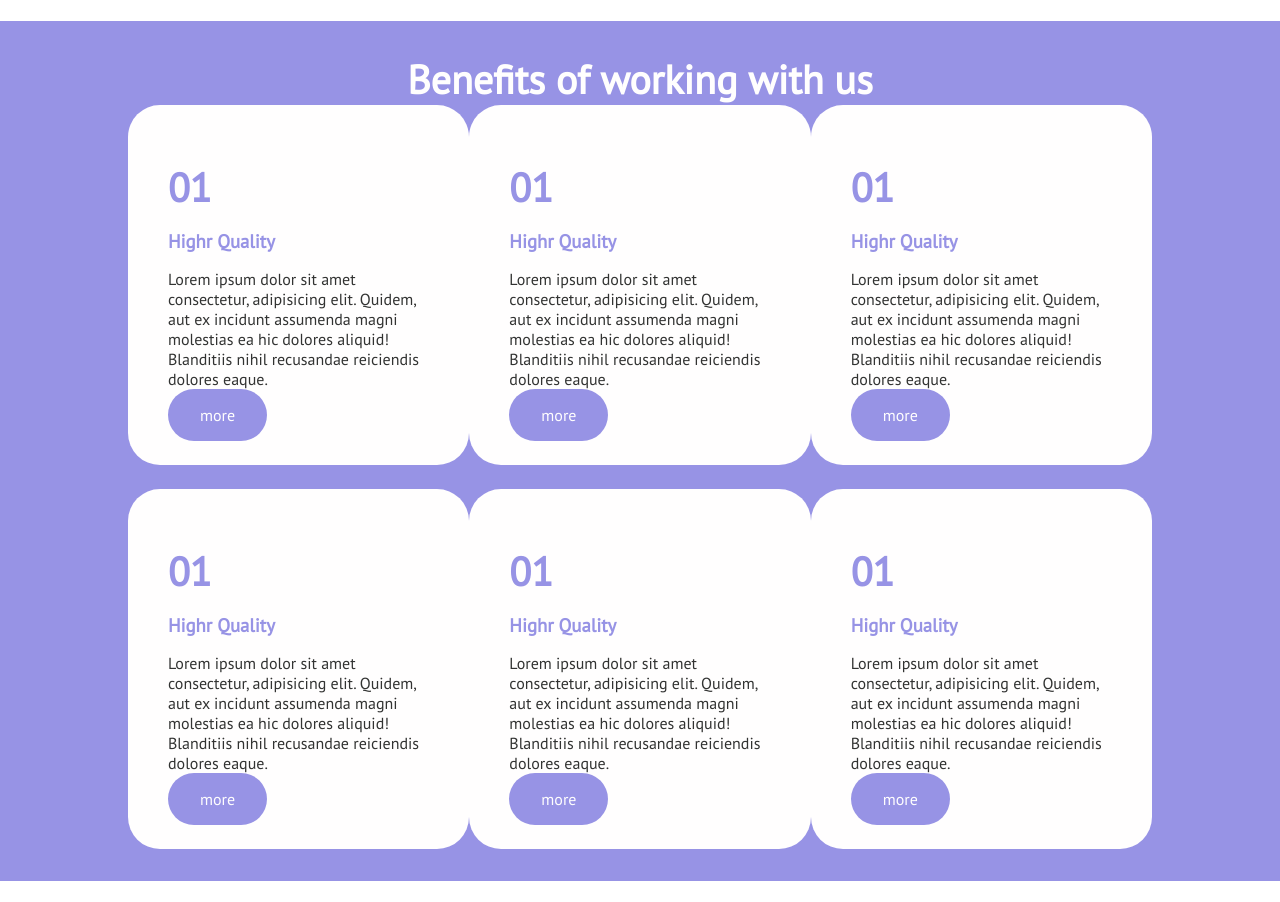
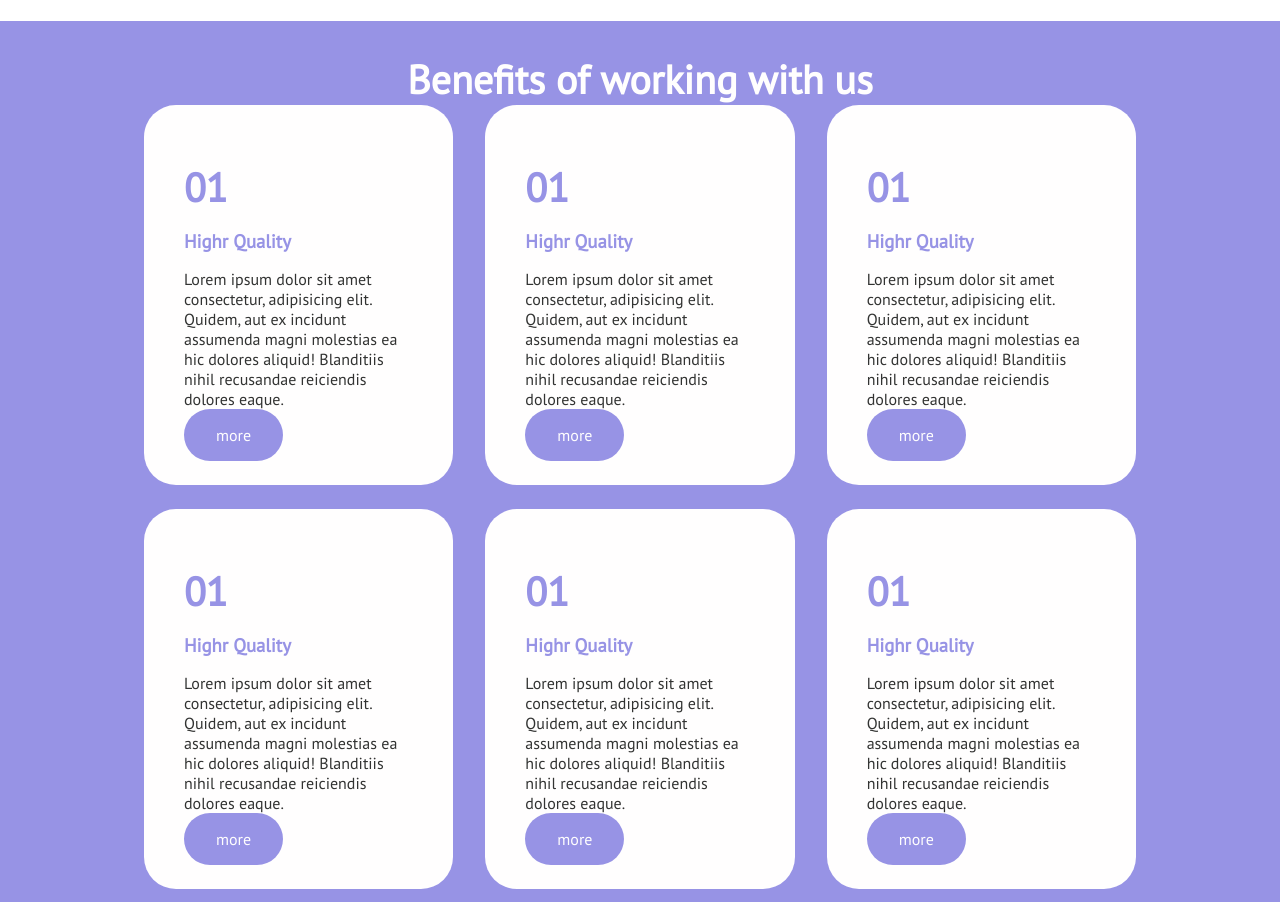
Before and after one commit to Andrearusso94/htmlcss-responsive-layout, a plain HTML site: page index.html in a window 1280 px wide. Shown: the part 2156-3058 px from the top of the page. Drawn offline with Linux system fonts and the light colour scheme.

Commit message:
add section benefits grid

```diff
--- a/assets/style.css
+++ b/assets/style.css
@@ -112,7 +112,7 @@ ul li{
 }
 .application{
     width: 45%;
-    padding: 2.5rem;
+    padding:2.5rem;
 }
 .application h1{
     margin-bottom: 1.5rem ;
--- a/index.html
+++ b/index.html
@@ -148,41 +148,53 @@
             <div class="container">
                 <h2>Benefits of working with us</h2>
                 <div class="row r_benefits">
-                    <div class="col_4 light lg_mob_12 lg_mob_6">
+                    <div class="col_4 lg_mob_12 lg_mob_6">
+                        <div class="light">
                         <h2>01</h2>
                         <h3>Highr Quality</h3>
                         <p>Lorem ipsum dolor sit amet consectetur, adipisicing elit. Quidem, aut ex incidunt assumenda magni molestias ea hic dolores aliquid! Blanditiis nihil recusandae reiciendis dolores eaque.</p>
                         <span class="more"><a href="#">more</a></span>
                     </div>
-                    <div class="col_4 light lg_mob_12 lg_mob_6">
+                    </div>
+                    <div class="col_4 lg_mob_12 lg_mob_6">
+                        <div class="light">
                         <h2>01</h2>
                         <h3>Highr Quality</h3>
                         <p>Lorem ipsum dolor sit amet consectetur, adipisicing elit. Quidem, aut ex incidunt assumenda magni molestias ea hic dolores aliquid! Blanditiis nihil recusandae reiciendis dolores eaque.</p>
                         <span class="more"><a href="#">more</a></span>
                     </div>
-                    <div class="col_4 light lg_mob_12 lg_mob_6">
+                    </div>
+                    <div class="col_4 lg_mob_12 lg_mob_6">
+                        <div class="light">
                         <h2>01</h2>
                         <h3>Highr Quality</h3>
                         <p>Lorem ipsum dolor sit amet consectetur, adipisicing elit. Quidem, aut ex incidunt assumenda magni molestias ea hic dolores aliquid! Blanditiis nihil recusandae reiciendis dolores eaque.</p>
                         <span class="more"><a href="#">more</a></span>
                     </div>
-                    <div class="col_4 light lg_mob_12 lg_mob_6">
+                    </div>
+                    <div class="col_4 lg_mob_12 lg_mob_6">
+                        <div class="light">
                         <h2>01</h2>
                         <h3>Highr Quality</h3>
                         <p>Lorem ipsum dolor sit amet consectetur, adipisicing elit. Quidem, aut ex incidunt assumenda magni molestias ea hic dolores aliquid! Blanditiis nihil recusandae reiciendis dolores eaque.</p>
                         <span class="more"><a href="#">more</a></span>
                     </div>
-                    <div class="col_4 light lg_mob_12 lg_mob_6">
+                    </div>
+                    <div class="col_4 lg_mob_12 lg_mob_6">
+                        <div class="light">
                         <h2>01</h2>
                         <h3>Highr Quality</h3>
                         <p>Lorem ipsum dolor sit amet consectetur, adipisicing elit. Quidem, aut ex incidunt assumenda magni molestias ea hic dolores aliquid! Blanditiis nihil recusandae reiciendis dolores eaque.</p>
                         <span class="more"><a href="#">more</a></span>
                     </div>
-                    <div class="col_4 light lg_mob_12 lg_mob_6">
+                    </div>
+                    <div class="col_4 lg_mob_12 lg_mob_6">
+                        <div class="light">
                         <h2>01</h2>
                         <h3>Highr Quality</h3>
                         <p>Lorem ipsum dolor sit amet consectetur, adipisicing elit. Quidem, aut ex incidunt assumenda magni molestias ea hic dolores aliquid! Blanditiis nihil recusandae reiciendis dolores eaque.</p>
                         <span class="more"><a href="#">more</a></span>
+                    </div>
                     </div>
                 </div>
             </div>
```
